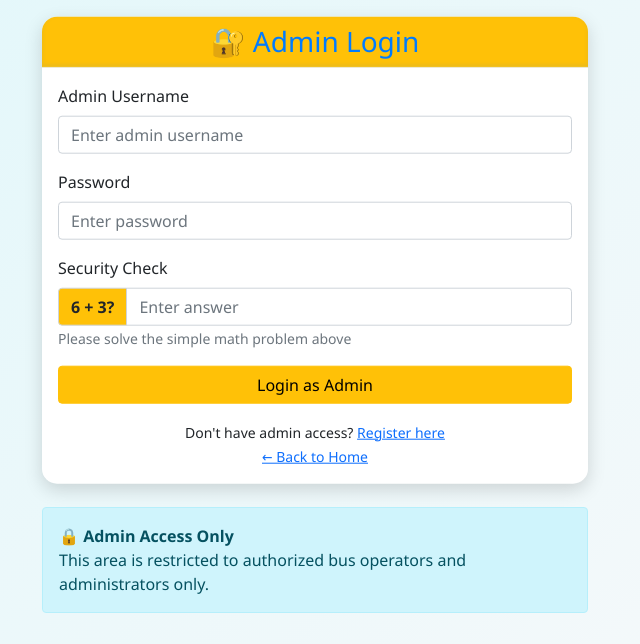
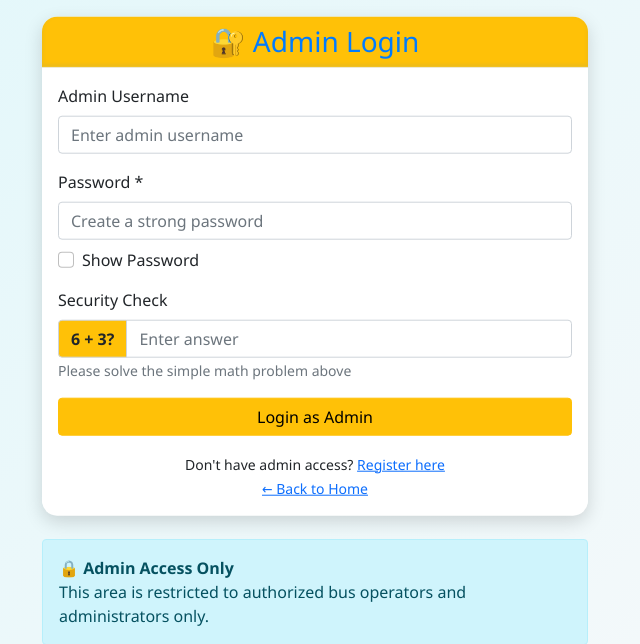
Before and after one commit to busapp-GITAM/main-app, a Flask app: page /admin_login in a window 1280 px wide. Shown: the part 56-700 px from the top of the page, without its empty margins (325-965 px from the left). Run offline with Flask 3, Linux system fonts and the light colour scheme; parts of the project's set-up code (start-up, migrations or seed data) failed here and were passed over; some libraries are stand-ins or nearby versions.

Commit message:
Update admin_login.html

```diff
--- a/templates/admin_login.html
+++ b/templates/admin_login.html
@@ -16,10 +16,29 @@
                         <input type="text" class="form-control" name="username" id="username" placeholder="Enter admin username" required>
                     </div>
 
-                    <div class="mb-3">
-                        <label for="password" class="form-label">Password</label>
-                        <input type="password" class="form-control" name="password" id="password" placeholder="Enter password" required>
+                    <div class="mb-3 position-relative">
+                        <label for="admin_password" class="form-label">Password *</label>
+                        <input type="password" class="form-control" name="admin_password" id="admin_password"
+                            placeholder="Create a strong password" required>
+
+                        <!-- Show Password Checkbox -->
+                        <div class="form-check mt-2">
+                            <input class="form-check-input" type="checkbox" id="showAdminPassword">
+                            <label class="form-check-label" for="showAdminPassword">
+                                Show Password
+                            </label>
+                        </div>
+
                     </div>
+
+                    <script>
+                        const adminPasswordInput = document.getElementById('admin_password');
+                        const showAdminPassword = document.getElementById('showAdminPassword');
+
+                        showAdminPassword.addEventListener('change', () => {
+                            adminPasswordInput.type = showAdminPassword.checked ? 'text' : 'password';
+                        });
+                    </script>
 
                     <!-- CAPTCHA Section -->
                     <div class="mb-3">
@@ -52,4 +71,5 @@
         </div>
     </div>
 </div>
+
 {% endblock %}
```
